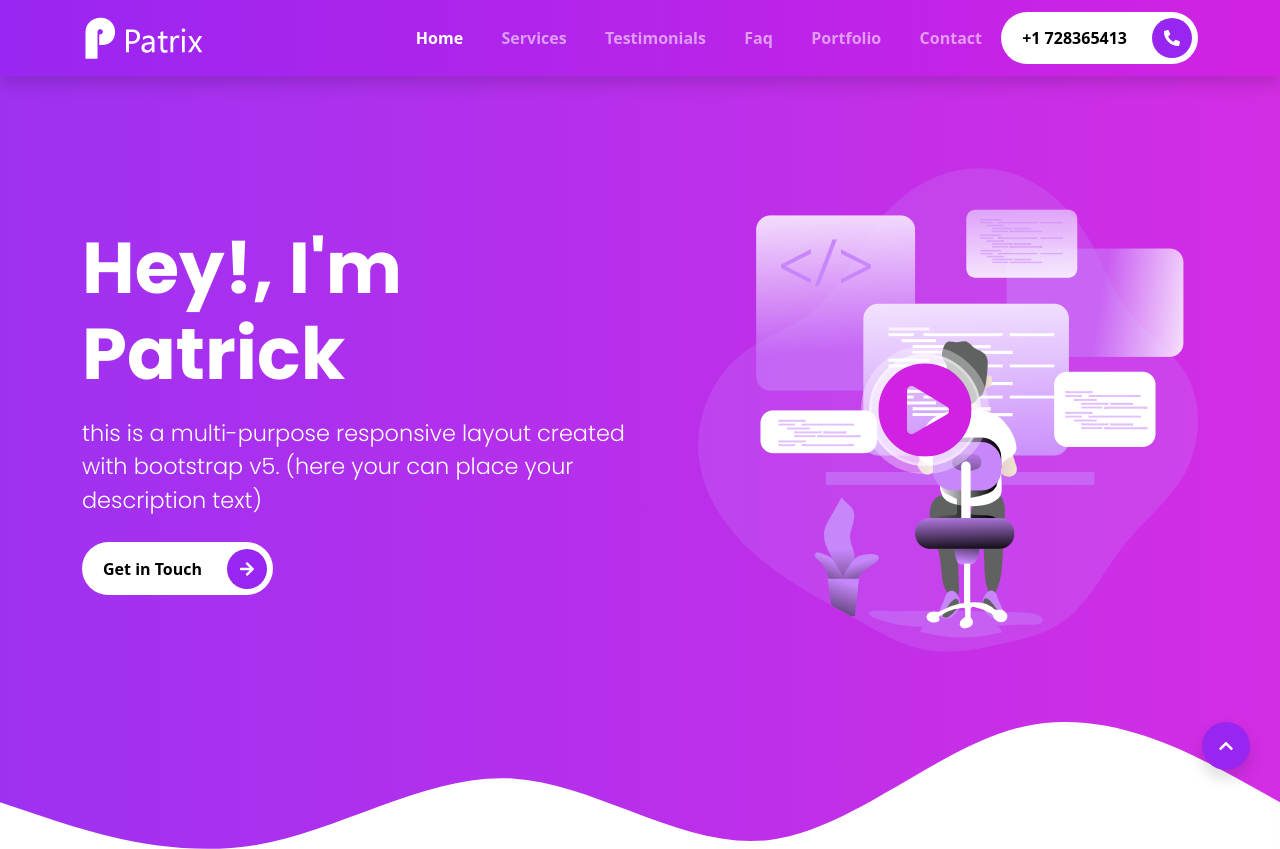
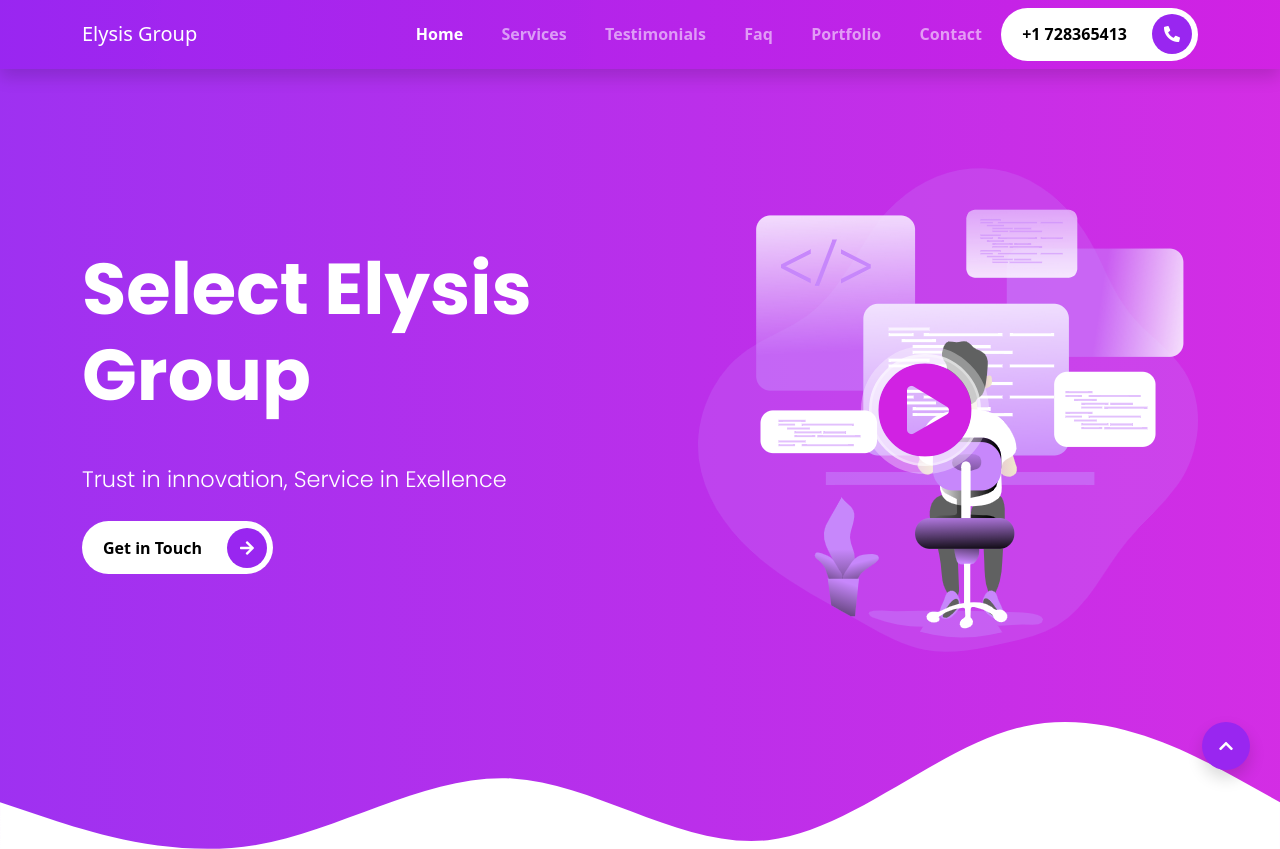
Before and after one commit to elysisgroup/test.github.io, a website: page index.html in a window 1280 px wide. Shown: the top 849 px of the page. Drawn offline with nearby package versions, Linux system fonts and the light colour scheme; files that its build step writes are made by us from their sources.

Commit message:
Test update

```diff
--- a/index.html
+++ b/index.html
@@ -4,7 +4,7 @@
     <meta charset="UTF-8">
     <meta http-equiv="X-UA-Compatible" content="IE=edge">
     <meta name="viewport" content="width=device-width, initial-scale=1">
-    <title>Patrix, Bootstrap 5 Landing Page</title>
+    <title>Elysis Group, Excellenece at your service</title>
     <link rel="stylesheet" href="assets/css/style.css">
     <link rel="stylesheet" href="assets/css/fontawesome.css">
     <link rel="stylesheet" href="https://cdn.jsdelivr.net/npm/glightbox/dist/css/glightbox.min.css" />
@@ -17,8 +17,8 @@
 /////////////////////////////////////////////////////////////////////////////////////////////-->
 <nav class="navbar navbar-expand-lg navbar-dark menu shadow fixed-top">
     <div class="container">
-      <a class="navbar-brand" href="">
-        <img src="images/logo.png" alt="logo image">
+      <a class="navbar-brand" href="./">
+        <!--img src="images/logo.png" alt="logo image"-->Elysis Group
       </a>
       <button class="navbar-toggler" type="button" data-bs-toggle="collapse" data-bs-target="#navbarNav" aria-controls="navbarNav" aria-expanded="false" aria-label="Toggle navigation">
         <span class="navbar-toggler-icon"></span>
@@ -53,10 +53,9 @@
       <!-- START THE CONTENT FOR THE INTRO  -->
       <div class="col-md-6 intros text-start">
         <h1 class="display-2">
-          <span class="display-2--intro">Hey!, I'm Patrick</span>
+          <span class="display-2--intro">Select Elysis Group</span>
           <span class="display-2--description lh-base">
-            this is a multi-purpose responsive layout created with bootstrap v5.
-            (here your can place your description text)
+            Trust in innovation, Service in Exellence
           </span>
         </h1>
         <button type="button" class="rounded-pill btn-rounded">Get in Touch
@@ -753,9 +752,7 @@
       <div class="row text-center text-white">
         <div class="col-12">
           <div class="footer-bottom__copyright">
-            &COPY; Copyright 2021 <a href="#">Company</a> | Created by <a href="http://codewithpatrick.com" target="_blank">Muriungi</a><br><br>
-
-            Distributed by <a href="http://themewagon.com" target="_blank">ThemeWagon</a>
+            &COPY; Copyright <a href="#">Elysis Group</a><br><br>
           </div>
         </div>
       </div>
```
